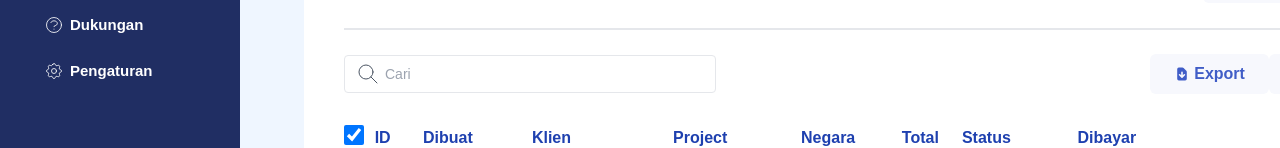
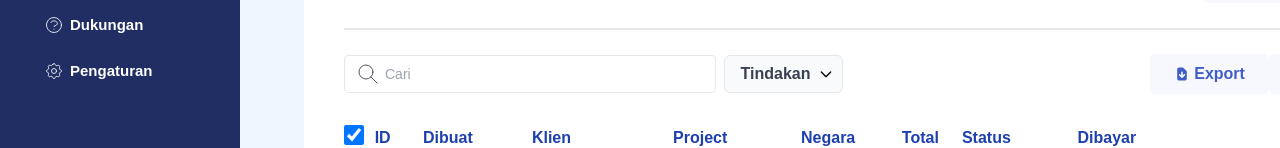
Before and after one commit to ferdianarid/timvoice-digital, a Next.js app: page /admin/Invoices in a window 1280 px wide. Shown: the part 406-554 px from the top of the page. Built offline with nearby package versions, Linux system fonts and the light colour scheme.

Commit message:
update invoice page

```diff
--- a/pages/admin/Invoices/index.tsx
+++ b/pages/admin/Invoices/index.tsx
@@ -9,6 +9,7 @@ import DashboardLayouts from '../../../layouts/DashboardLayouts'
 import { Profile } from '../../../components/content/Profile'
 import Tables from '../../../components/Tables'
 import Link from 'next/link'
+import DownloadOption from '../../../components/DownloadOption'
 
 // Invoices Page
 const Invoices: NextPage = () => {
@@ -50,6 +51,8 @@ const Invoices: NextPage = () => {
                                                                       <input type="search" name="query" className="w-full border border-gray-200 py-2 px-4 text-sm text-white bg-white rounded-[4px] pl-10 focus:outline-blue-800 focus:bg-white focus:text-gray-900" placeholder="Cari" autoComplete="on" />
                                                                </div>
                                                         </form>
+                                                        {/* Download Options */}
+                                                        <DownloadOption />
                                                  </div>
                                                  <div className="w-auto flex justify-between">
                                                         {/* <!-- Export Button --> */}
```
